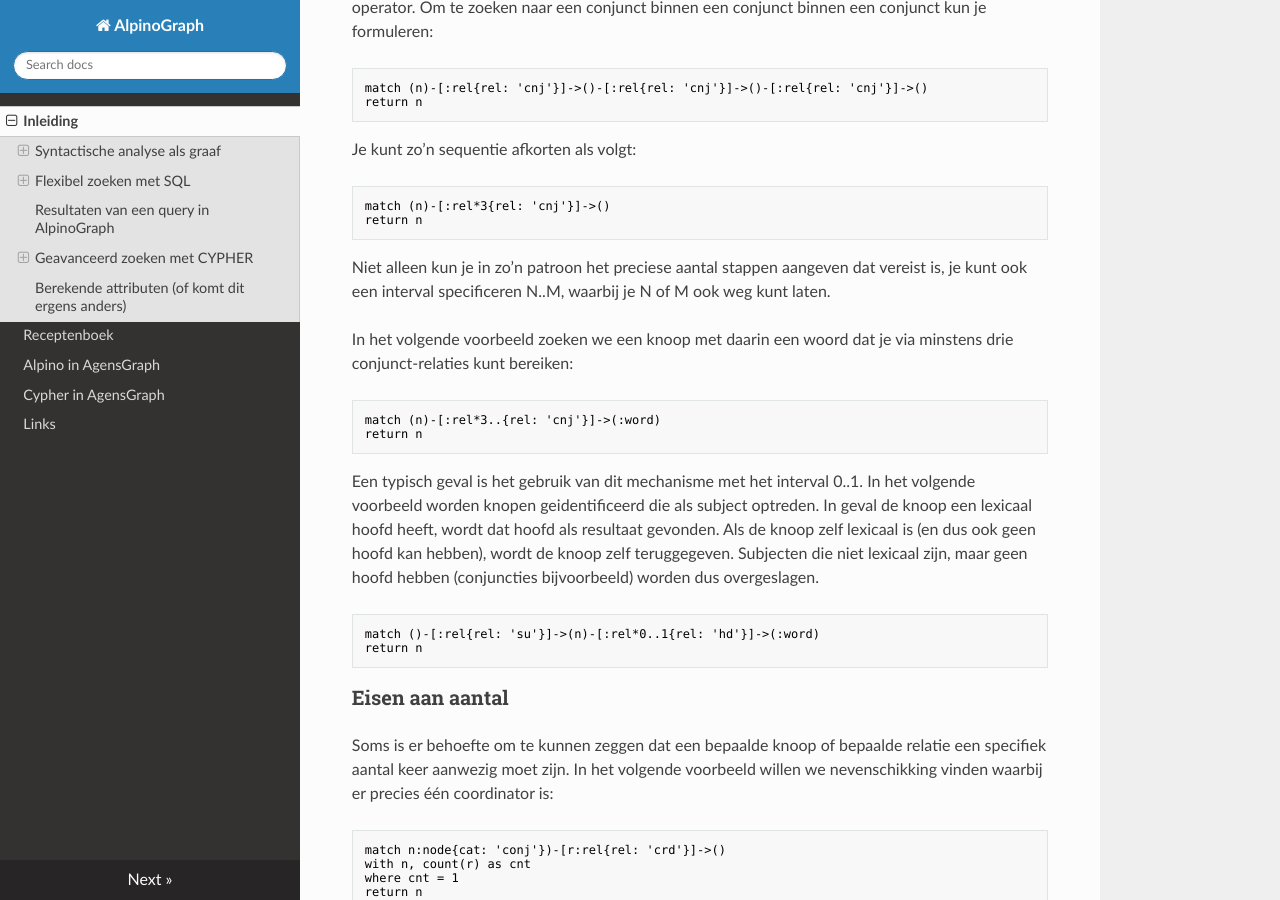
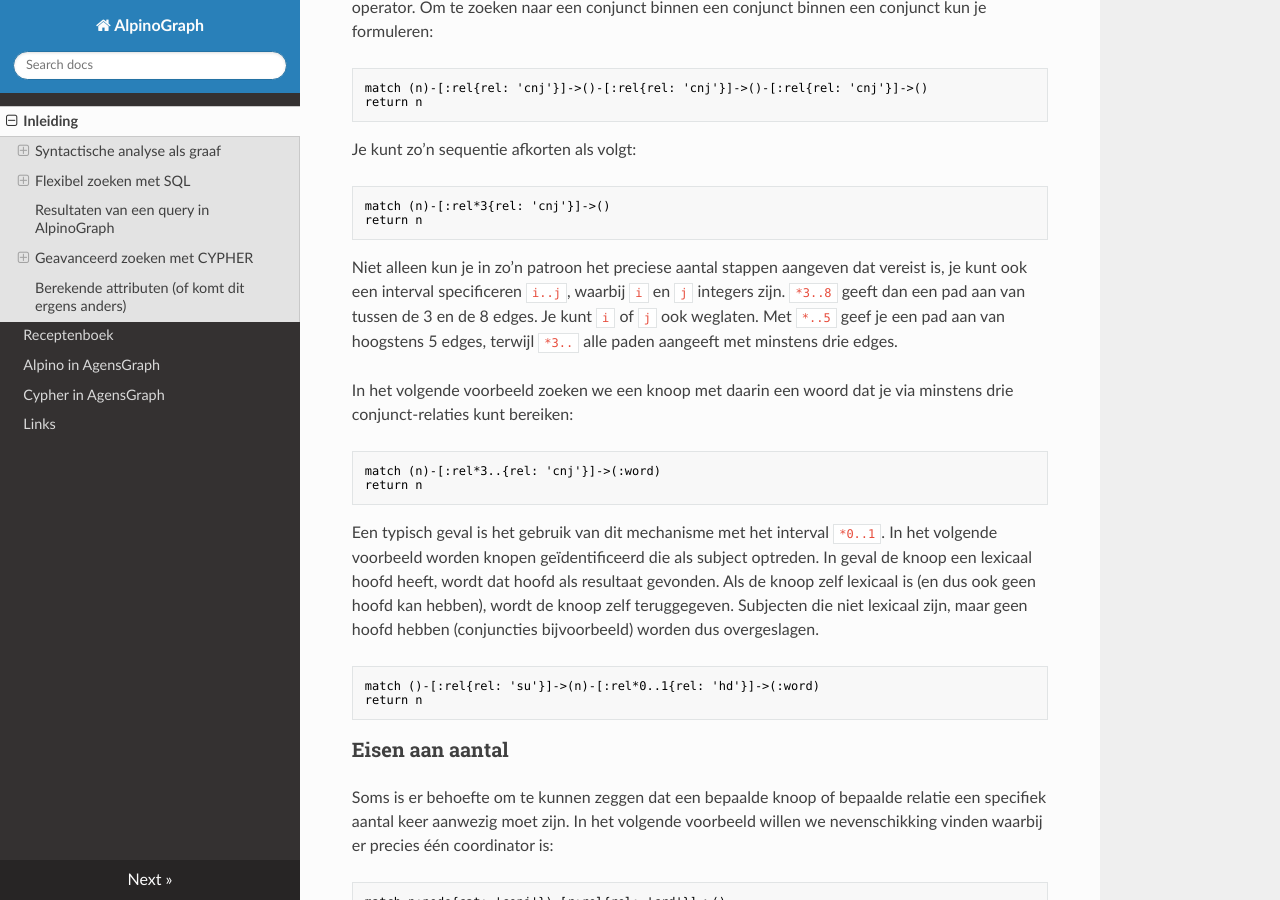
Before and after one commit to rug-compling/alpinograph-docs, an MkDocs documentation site: the page built from docs/index.md, in a window 1280 px wide and 900 px high, scrolled down 8436 px. Built offline with MkDocs 1.6.1, drawn with Linux system fonts in a browser that asks for light colours; nearby versions of some CDN libraries.

Commit message:
Update index.md

````diff
--- a/docs/index.md
+++ b/docs/index.md
@@ -348,7 +348,7 @@ match (n)-[:rel*3{rel: 'cnj'}]->()
 return n
 ```
 
-Niet alleen kun je in zo'n patroon het preciese aantal stappen aangeven dat vereist is, je kunt ook een interval specificeren N..M, waarbij je N of M ook weg kunt laten.
+Niet alleen kun je in zo'n patroon het preciese aantal stappen aangeven dat vereist is, je kunt ook een interval specificeren `i..j`, waarbij `i` en `j` integers zijn. `*3..8` geeft dan een pad aan van tussen de 3 en de 8 edges. Je kunt `i` of `j` ook weglaten. Met `*..5` geef je een pad aan van hoogstens 5 edges, terwijl `*3..` alle paden aangeeft met minstens drie edges.
 
 In het volgende voorbeeld zoeken we een knoop met daarin een woord dat je via minstens drie conjunct-relaties kunt bereiken:
 
@@ -357,7 +357,7 @@ match (n)-[:rel*3..{rel: 'cnj'}]->(:word)
 return n
 ```
 
-Een typisch geval is het gebruik van dit mechanisme met het interval 0..1. In het volgende voorbeeld worden knopen geidentificeerd die als subject optreden. In geval de knoop een lexicaal hoofd heeft, wordt dat hoofd als resultaat gevonden. Als de knoop zelf lexicaal is (en dus ook geen hoofd kan hebben), wordt de knoop zelf teruggegeven. Subjecten die niet lexicaal zijn, maar geen hoofd hebben (conjuncties bijvoorbeeld) worden dus overgeslagen.
+Een typisch geval is het gebruik van dit mechanisme met het interval `*0..1`. In het volgende voorbeeld worden knopen geïdentificeerd die als subject optreden. In geval de knoop een lexicaal hoofd heeft, wordt dat hoofd als resultaat gevonden. Als de knoop zelf lexicaal is (en dus ook geen hoofd kan hebben), wordt de knoop zelf teruggegeven. Subjecten die niet lexicaal zijn, maar geen hoofd hebben (conjuncties bijvoorbeeld) worden dus overgeslagen.
 
 ```text
 match ()-[:rel{rel: 'su'}]->(n)-[:rel*0..1{rel: 'hd'}]->(:word)
````
